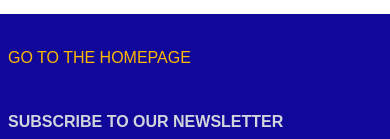
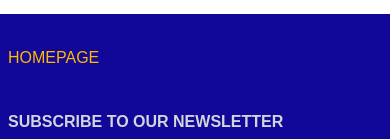
Before and after one commit to Ollatomiwa/blog-web, a Vue app: page / in a window 390 px wide. Shown: the part 3935-4074 px from the top of the page. Built offline with nearby package versions, Linux system fonts and the light colour scheme.

Commit message:
update to small screen size

```diff
--- a/src/components/Footer.vue
+++ b/src/components/Footer.vue
@@ -2,7 +2,7 @@
     <div class='w-full bg-[#110799] text-gray-300 py-8 px-2 justify-center'>
         <div class='max-w-[1240px] mx-auto grid grid-cols-2 md:grid-cols-6 border-b-2 border-gray-600'>
             <div>
-              <a href="https//lawfirm-website-one.vercel.app" class="text-center justify-center text-amber-400">GO TO THE HOMEPAGE</a>
+              <a href="https//lawfirm-website-one.vercel.app" class="text-center justify-center text-amber-400"> HOMEPAGE</a>
             </div>
             <div>
                 <h6 class='font-bold uppercase py-2'></h6>
--- a/src/components/Navbar.vue
+++ b/src/components/Navbar.vue
@@ -8,7 +8,7 @@ const img = ref(logo);
 </script>
 <template>
       <div class="w-full h-[67px] z-10 bg-white  drop-shadow-lg">
-        <div class='flex  w-full h-full md:max-w-[1200px]  m-auto'>
+        <div class='flex  w-full h-full md:max-w-[1200px] sm:max-w-[500px]  m-auto'>
 
                 <div class=' '>
                     <img :src="img" alt="E.A. ADESINA & CO" class='sm:ml-10 ss:ml-10 md:ml-3 opacity-[95%] w-full h-[65px]' />
```
